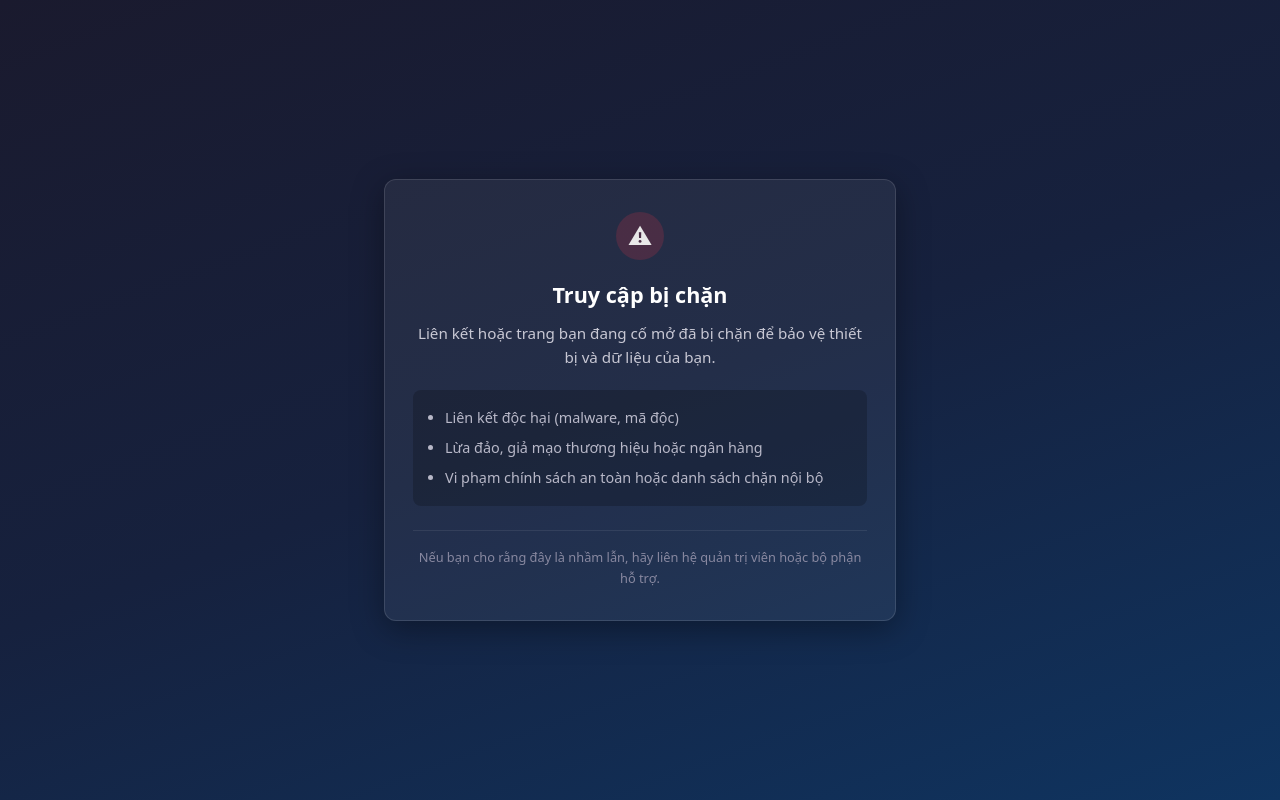
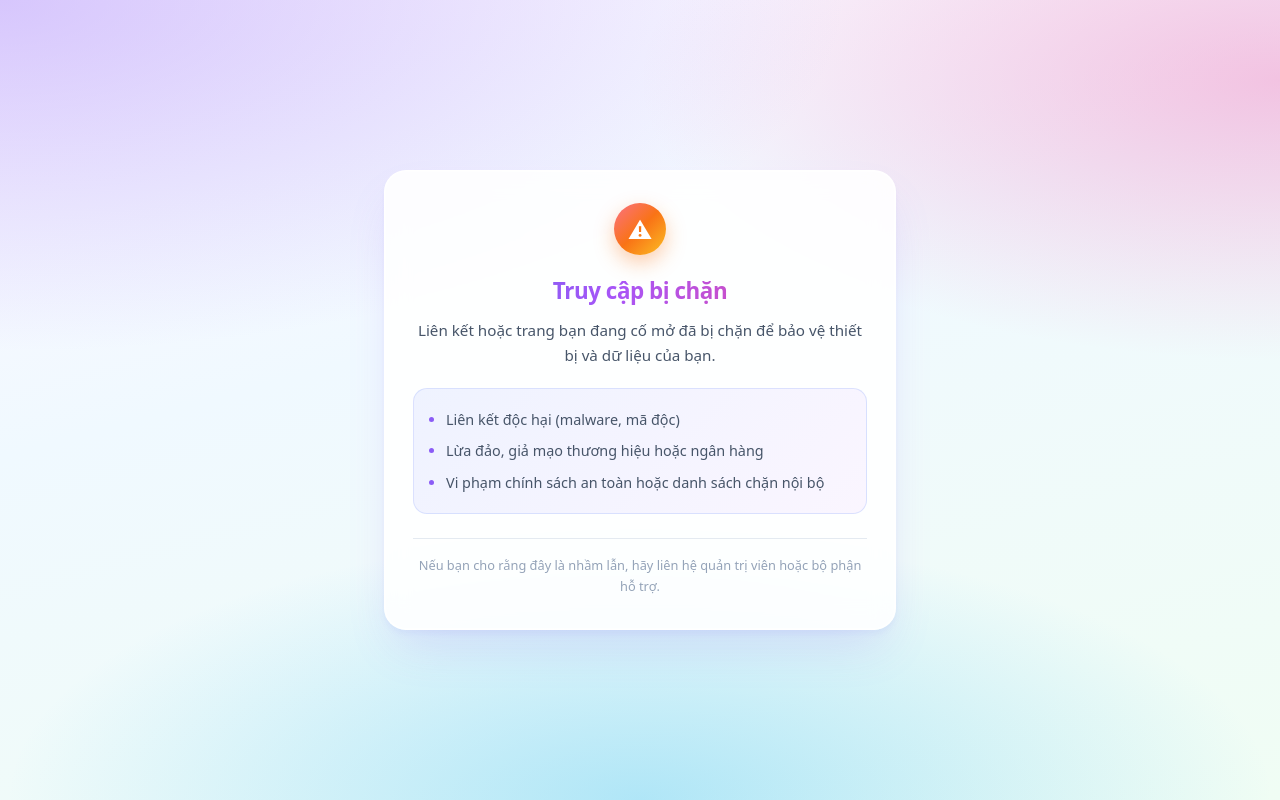
Before and after one commit to redbearss/redbearss.github.io, a plain HTML site: page index.html in a window 1280 px wide. Drawn offline with Linux system fonts and the light colour scheme.

Commit message:
Update index.html

```diff
--- a/index.html
+++ b/index.html
@@ -12,8 +12,12 @@
       margin: 0;
       min-height: 100vh;
       font-family: system-ui, -apple-system, "Segoe UI", Roboto, "Helvetica Neue", Arial, sans-serif;
-      background: linear-gradient(160deg, #1a1a2e 0%, #16213e 50%, #0f3460 100%);
-      color: #e8e8e8;
+      background:
+        radial-gradient(ellipse 120% 80% at 0% 0%, rgba(167, 139, 250, 0.45) 0%, transparent 55%),
+        radial-gradient(ellipse 100% 70% at 100% 10%, rgba(244, 114, 182, 0.4) 0%, transparent 50%),
+        radial-gradient(ellipse 90% 60% at 50% 100%, rgba(56, 189, 248, 0.35) 0%, transparent 55%),
+        linear-gradient(165deg, #fef7ff 0%, #f0f9ff 40%, #f0fdf4 100%);
+      color: #334155;
       display: flex;
       align-items: center;
       justify-content: center;
@@ -21,35 +25,47 @@
     }
     .card {
       max-width: 32rem;
-      background: rgba(255, 255, 255, 0.06);
-      border: 1px solid rgba(255, 255, 255, 0.12);
-      border-radius: 12px;
+      background: rgba(255, 255, 255, 0.88);
+      backdrop-filter: blur(12px);
+      -webkit-backdrop-filter: blur(12px);
+      border: 1px solid rgba(255, 255, 255, 0.95);
+      border-radius: 22px;
       padding: 2rem 1.75rem;
-      box-shadow: 0 8px 32px rgba(0, 0, 0, 0.35);
+      box-shadow:
+        0 4px 6px -1px rgba(99, 102, 241, 0.08),
+        0 24px 48px -12px rgba(139, 92, 246, 0.18),
+        0 0 0 1px rgba(255, 255, 255, 0.6) inset;
     }
     .icon {
-      width: 3rem;
-      height: 3rem;
+      width: 3.25rem;
+      height: 3.25rem;
       margin: 0 auto 1.25rem;
       display: flex;
       align-items: center;
       justify-content: center;
-      background: rgba(220, 53, 69, 0.2);
+      background: linear-gradient(135deg, #fb7185 0%, #f97316 50%, #fbbf24 100%);
       border-radius: 50%;
       font-size: 1.5rem;
+      color: #fff;
+      box-shadow: 0 8px 20px rgba(249, 115, 22, 0.35);
     }
     h1 {
       margin: 0 0 0.75rem;
-      font-size: 1.35rem;
-      font-weight: 700;
+      font-size: 1.4rem;
+      font-weight: 800;
       text-align: center;
-      color: #fff;
+      letter-spacing: -0.02em;
+      background: linear-gradient(105deg, #6366f1 0%, #a855f7 45%, #ec4899 100%);
+      -webkit-background-clip: text;
+      background-clip: text;
+      -webkit-text-fill-color: transparent;
+      color: transparent;
     }
     p {
       margin: 0 0 1rem;
       font-size: 0.95rem;
-      line-height: 1.6;
-      color: #c8c8d4;
+      line-height: 1.65;
+      color: #475569;
       text-align: center;
     }
     p:last-of-type {
@@ -58,25 +74,29 @@
     .reasons {
       text-align: left;
       margin: 1.25rem 0 0;
-      padding: 1rem 1rem 1rem 2rem;
-      background: rgba(0, 0, 0, 0.2);
-      border-radius: 8px;
+      padding: 1.1rem 1.1rem 1.1rem 2rem;
+      background: linear-gradient(135deg, rgba(238, 242, 255, 0.95) 0%, rgba(250, 245, 255, 0.95) 100%);
+      border-radius: 14px;
+      border: 1px solid rgba(199, 210, 254, 0.6);
       font-size: 0.9rem;
-      line-height: 1.7;
-      color: #b8b8c8;
+      line-height: 1.75;
+      color: #475569;
     }
     .reasons li {
-      margin-bottom: 0.35rem;
+      margin-bottom: 0.4rem;
     }
     .reasons li:last-child {
       margin-bottom: 0;
     }
+    .reasons li::marker {
+      color: #8b5cf6;
+    }
     .footer {
       margin-top: 1.5rem;
       padding-top: 1rem;
-      border-top: 1px solid rgba(255, 255, 255, 0.08);
+      border-top: 1px solid rgba(226, 232, 240, 0.9);
       font-size: 0.8rem;
-      color: #8888a0;
+      color: #94a3b8;
       text-align: center;
     }
   </style>
```
